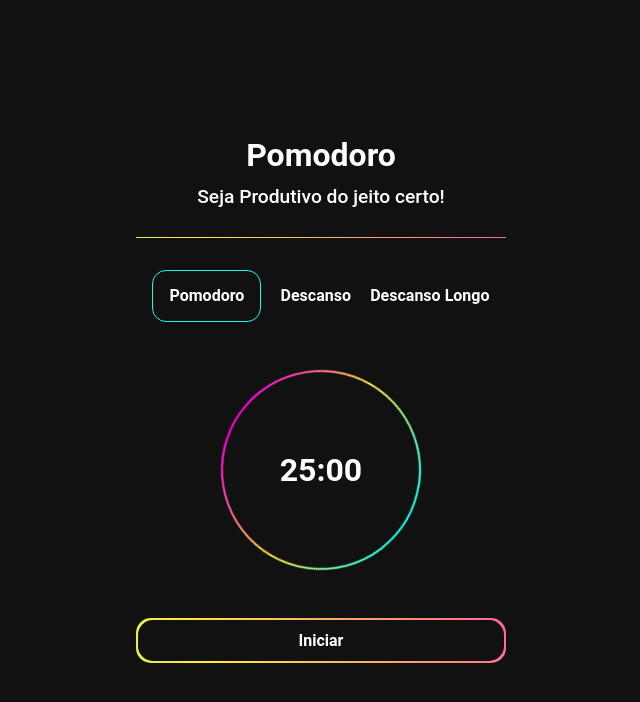
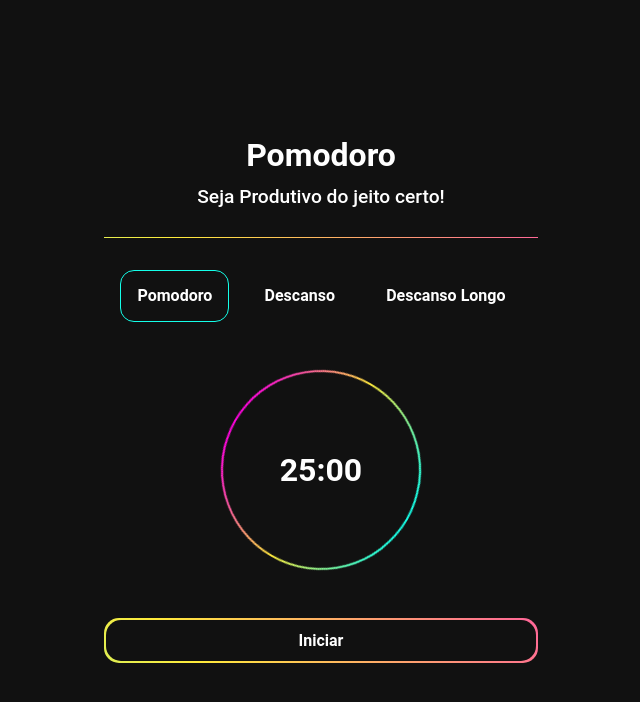
Before and after one commit to luizlhps/Pomodoro-angular, an Angular app: page / in a window 1280 px wide. Shown: the top 702 px of the page, without its empty margins (319-959 px from the left). Built offline with nearby package versions, Linux system fonts and the light colour scheme.

Commit message:
feat implements active class

```diff
--- a/src/app/app.component.html
+++ b/src/app/app.component.html
@@ -5,9 +5,24 @@
 
     <span class="main__content_divider"></span>
     <div class="main__content__options">
-      <button (click)="pomorodoClock()">Pomodoro</button>
-      <button (click)="shortBreakClock()">Descanso</button>
-      <button (click)="longBreakClock()">Descanso Longo</button>
+      <button
+        [ngClass]="{ active_button: mode === 'pomodoro' }"
+        (click)="pomorodoClock()"
+      >
+        Pomodoro
+      </button>
+      <button
+        [ngClass]="{ active_button: mode === 'shortBreak' }"
+        (click)="shortBreakClock()"
+      >
+        Descanso
+      </button>
+      <button
+        [ngClass]="{ active_button: mode === 'longBreak' }"
+        (click)="longBreakClock()"
+      >
+        Descanso Longo
+      </button>
     </div>
     <div (click)="startTimeDecrease()" class="main__content__timer">
       <div class="main__content__timer__circle"></div>
--- a/src/app/app.component.scss
+++ b/src/app/app.component.scss
@@ -1,3 +1,7 @@
+.active_button {
+  border: 1px solid #14ffe9;
+}
+
 .main {
   width: 100%;
   height: 100%;
@@ -35,10 +39,13 @@
       margin-bottom: 2rem;
       gap: 1.2rem;
 
-      button:first-child {
-        border: 1px solid #14ffe9;
+      button {
         padding: 1rem;
         border-radius: 14px;
+
+        @media (max-width: 400px) {
+          padding: 0.4rem;
+        }
       }
     }
 
--- a/src/app/app.component.ts
+++ b/src/app/app.component.ts
@@ -1,3 +1,4 @@
+import { CommonModule } from '@angular/common';
 import { Component, OnDestroy, OnInit } from '@angular/core';
 import { RouterOutlet } from '@angular/router';
 import { multicast } from 'rxjs';
@@ -5,11 +6,12 @@ import { multicast } from 'rxjs';
 @Component({
   selector: 'app-root',
   standalone: true,
-  imports: [RouterOutlet],
+  imports: [RouterOutlet, CommonModule],
   templateUrl: './app.component.html',
   styleUrl: './app.component.scss',
 })
 export class AppComponent {
+  mode: 'shortBreak' | 'longBreak' | 'pomodoro' = 'pomodoro';
   buttonText: string = 'Iniciar';
   twentyFiveMinutesInSeconds: number = 25 * 60;
   fiveMinutesInSeconds: number = 5 * 60;
@@ -37,6 +39,7 @@ export class AppComponent {
   }
 
   pomorodoClock() {
+    this.mode = 'pomodoro';
     clearInterval(this.interval);
     this.seconds = 0;
     this.buttonText = 'Iniciar';
@@ -44,6 +47,7 @@ export class AppComponent {
     this.updateFormattedSeconds();
   }
   shortBreakClock() {
+    this.mode = 'shortBreak';
     clearInterval(this.interval);
     this.seconds = 0;
     this.buttonText = 'Iniciar';
@@ -51,6 +55,7 @@ export class AppComponent {
     this.updateFormattedSeconds();
   }
   longBreakClock() {
+    this.mode = 'longBreak';
     clearInterval(this.interval);
     this.seconds = 0;
     this.buttonText = 'Iniciar';
```
